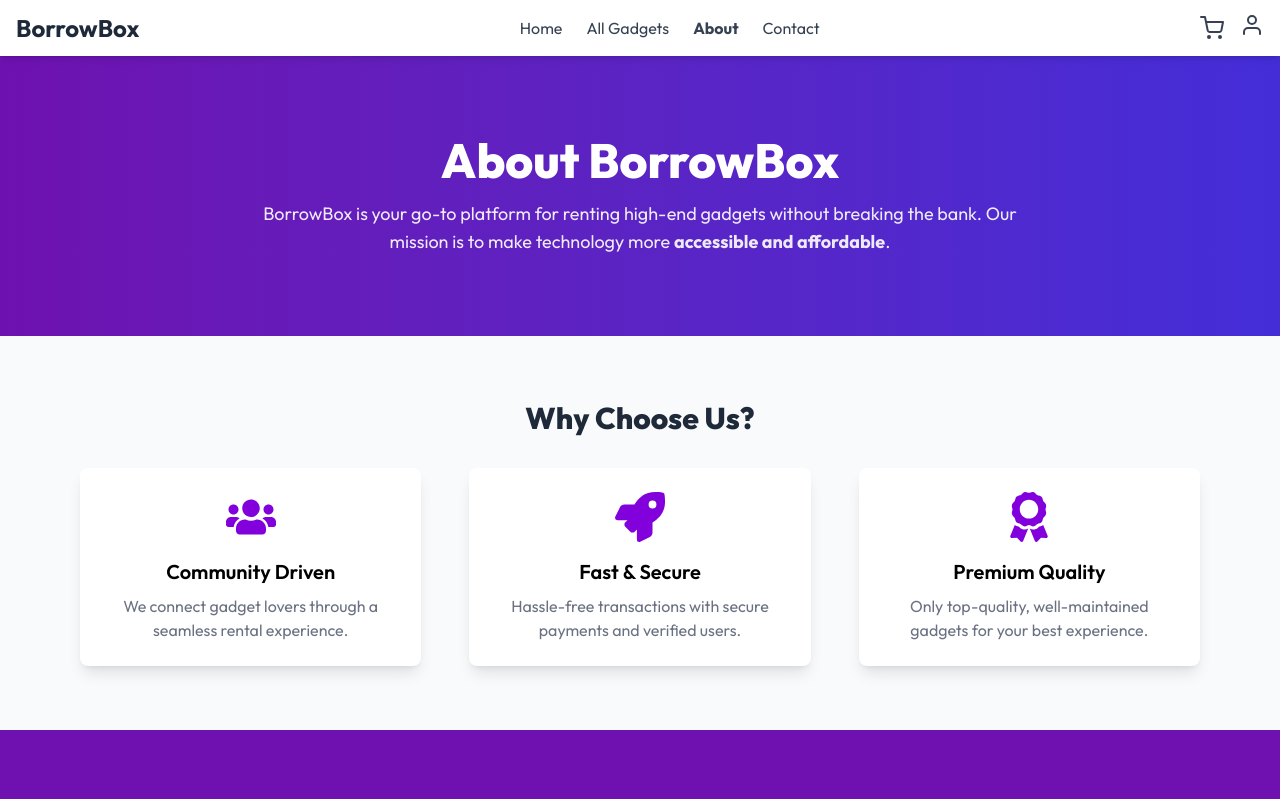
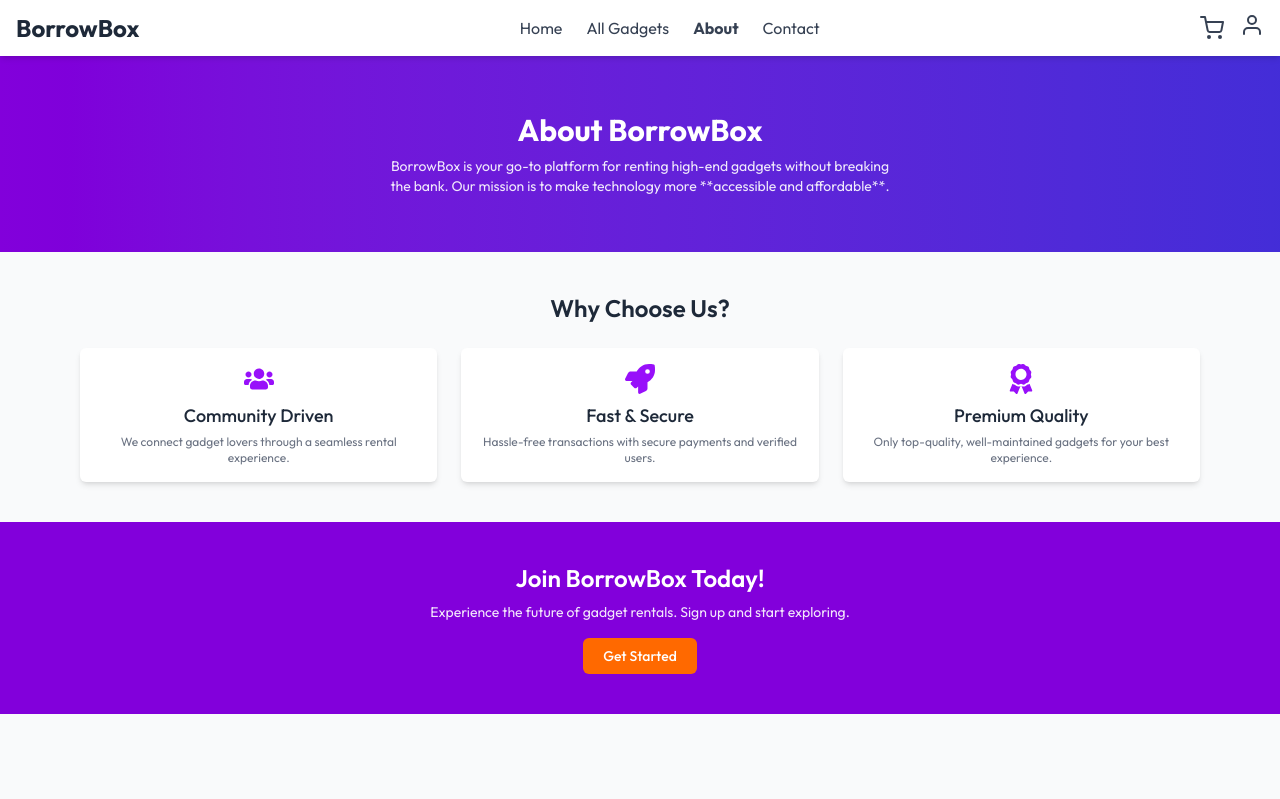
Before and after one commit to sashwatt/frontend-web, a React (Vite) app: page /about in a window 1280 px wide. Shown: the top 799 px of the page. Built offline with nearby package versions, Linux system fonts and the light colour scheme.

Commit message:
about ui

```diff
--- a/src/components/public/About.jsx
+++ b/src/components/public/About.jsx
@@ -6,7 +6,7 @@ import PublicNavbar from "../common/customer/PublicNavbar";
 const About = () => {
   return (
     <motion.div
-      className="min-h-screen bg-gray-50"
+      className="min-h-screen bg-gray-50 text-gray-800"
       initial={{ opacity: 0, y: 20 }}
       animate={{ opacity: 1, y: 0 }}
       exit={{ opacity: 0, y: -20 }}
@@ -16,42 +16,42 @@ const About = () => {
 
       {/* Hero Section */}
       <motion.section
-        className="bg-gradient-to-r from-purple-800 to-indigo-700 text-white py-20 text-center px-6 md:px-20"
+        className="bg-gradient-to-r from-purple-700 to-indigo-700 text-white py-14 text-center px-6 md:px-20"
         initial={{ opacity: 0, y: -30 }}
         animate={{ opacity: 1, y: 0 }}
         transition={{ duration: 0.8, delay: 0.2 }}
       >
-        <h2 className="text-5xl font-extrabold">About BorrowBox</h2>
-        <p className="mt-4 text-lg opacity-90 max-w-3xl mx-auto">
+        <h2 className="text-3xl font-bold">About BorrowBox</h2>
+        <p className="mt-2 text-sm opacity-90 max-w-lg mx-auto">
           BorrowBox is your go-to platform for renting high-end gadgets without breaking the bank.
-          Our mission is to make technology more <strong>accessible and affordable</strong>.
+          Our mission is to make technology more **accessible and affordable**.
         </p>
       </motion.section>
 
       {/* Core Features */}
       <motion.section
-        className="py-16 px-6 md:px-20 text-center"
+        className="py-10 px-6 md:px-20 text-center"
         initial={{ opacity: 0 }}
         animate={{ opacity: 1 }}
         transition={{ duration: 0.6, delay: 0.4 }}
       >
-        <h3 className="text-3xl font-extrabold mb-8 text-gray-800">Why Choose Us?</h3>
-        <div className="grid grid-cols-1 md:grid-cols-3 gap-12">
+        <h3 className="text-2xl font-semibold mb-6 text-gray-800">Why Choose Us?</h3>
+        <div className="grid grid-cols-1 md:grid-cols-3 gap-6">
           {[
-            { icon: <FaUsers size={50} className="text-purple-700 mx-auto mb-4" />, title: "Community Driven", desc: "We connect gadget lovers through a seamless rental experience." },
-            { icon: <FaRocket size={50} className="text-purple-700 mx-auto mb-4" />, title: "Fast & Secure", desc: "Hassle-free transactions with secure payments and verified users." },
-            { icon: <FaAward size={50} className="text-purple-700 mx-auto mb-4" />, title: "Premium Quality", desc: "Only top-quality, well-maintained gadgets for your best experience." },
+            { icon: <FaUsers size={30} className="text-purple-600 mx-auto mb-2" />, title: "Community Driven", desc: "We connect gadget lovers through a seamless rental experience." },
+            { icon: <FaRocket size={30} className="text-purple-600 mx-auto mb-2" />, title: "Fast & Secure", desc: "Hassle-free transactions with secure payments and verified users." },
+            { icon: <FaAward size={30} className="text-purple-600 mx-auto mb-2" />, title: "Premium Quality", desc: "Only top-quality, well-maintained gadgets for your best experience." },
           ].map((feature, index) => (
             <motion.div
               key={index}
-              className="bg-white p-6 rounded-lg shadow-lg transform transition duration-300 hover:scale-105"
+              className="bg-white p-4 rounded-md shadow-md transform transition duration-300 hover:scale-105"
               initial={{ opacity: 0, y: 20 }}
               animate={{ opacity: 1, y: 0 }}
               transition={{ duration: 0.6, delay: 0.5 + index * 0.2 }}
             >
               {feature.icon}
-              <h4 className="text-xl font-semibold">{feature.title}</h4>
-              <p className="text-gray-500 mt-2">{feature.desc}</p>
+              <h4 className="text-lg font-medium">{feature.title}</h4>
+              <p className="text-xs text-gray-500 mt-1">{feature.desc}</p>
             </motion.div>
           ))}
         </div>
@@ -59,17 +59,17 @@ const About = () => {
 
       {/* CTA Section */}
       <motion.section
-        className="py-16 bg-purple-800 text-white text-center px-6 md:px-20"
+        className="py-10 bg-purple-700 text-white text-center px-6 md:px-20"
         initial={{ opacity: 0, y: 30 }}
         animate={{ opacity: 1, y: 0 }}
         transition={{ duration: 0.8, delay: 0.6 }}
       >
-        <h3 className="text-3xl font-extrabold">Join BorrowBox Today!</h3>
-        <p className="mt-4 text-lg opacity-90 max-w-2xl mx-auto">
+        <h3 className="text-2xl font-semibold">Join BorrowBox Today!</h3>
+        <p className="mt-2 text-sm opacity-90 max-w-md mx-auto">
           Experience the future of gadget rentals. Sign up and start exploring.
         </p>
         <motion.button
-          className="mt-6 bg-orange-500 py-3 px-6 rounded-lg font-semibold text-lg hover:bg-orange-600 transition"
+          className="mt-4 bg-orange-500 py-2 px-5 rounded-md font-medium text-sm hover:bg-orange-600 transition"
           whileHover={{ scale: 1.1 }}
           whileTap={{ scale: 0.95 }}
         >
```
